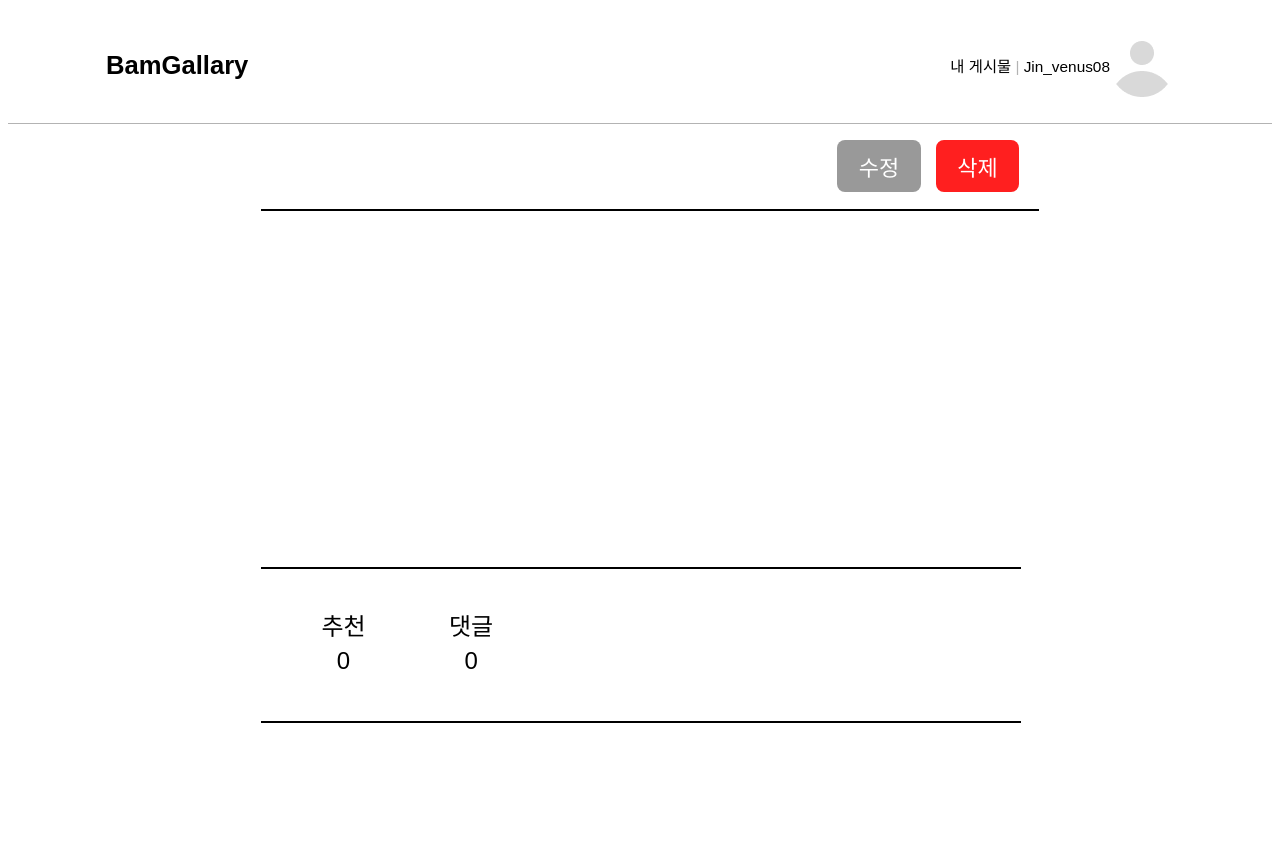
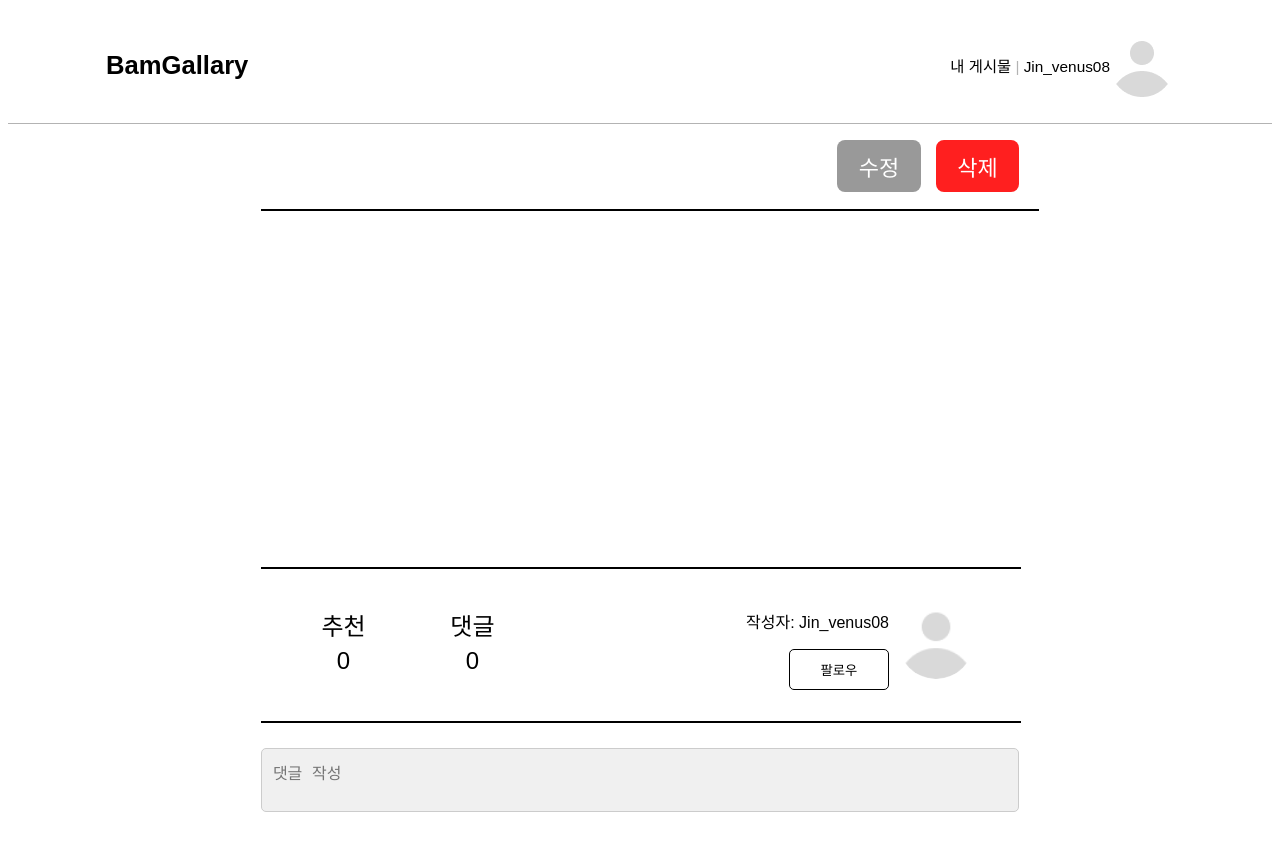
Before and after one commit to gomdoliro2/f_e-repository, a React (Create React App) app in the folder gomdorilo/: page /post in a window 1280 px wide. Shown: the top 850 px of the page. Built offline with nearby package versions, Linux system fonts and the light colour scheme.

Commit message:
ADD :: 삭제, 수정

```diff
--- a/gomdorilo/src/App.css
+++ b/gomdorilo/src/App.css
@@ -259,6 +259,16 @@ span {
     align-items: center;
 }
 
+.modal-type {
+    background-color: white;
+    width: 30%;
+    height: 30%;
+    padding: 20px;
+    border-radius: 8px;
+    position: relative;
+    text-align: center;
+}
+
 #main-title {
     font-size: 26px;
     font-weight: bold;
@@ -319,7 +329,6 @@ span {
     border-radius: 8px;
     background-color: #1F8BFF;
     color: #fff;
-
 }
 
 button {
@@ -354,6 +363,10 @@ button {
     padding: 3%;
 }
 
+.comments {
+    margin-right: 30%;
+}
+
 .margin {
     margin-top: 5px;
 }
@@ -369,3 +382,79 @@ button {
     border: 0.6px solid #000;
     background-color: #000;
 }
+
+.author-info {
+    display: flex;
+    align-items: center;
+    justify-content: space-between;
+    width: 100%;
+}
+
+.author-details {
+    display: flex;
+    flex-direction: column;
+    align-items: flex-end;
+    text-align: right;
+    margin-right: 1%;
+}
+
+.author-image {
+    margin-right: 6%;
+    width: 10%;
+    height: 4%;
+    border-radius: 50%;
+}
+
+.follow-button {
+    border: 1px solid #000;
+    background-color: #fff;
+    color: #000;
+    width: 70%;
+    border-radius: 5px;
+    cursor: pointer;
+}
+
+.comment-input {
+    background-color: #f0f0f0;
+    border: 1px solid #ccc;
+    color: #666;
+    padding: 1.2%;
+    border-radius: 5px;
+    margin-top: 1.3%;
+}
+
+.comment-input textarea {
+    width: 100%;
+    height: 50%;
+    font-size: 16px;
+    border: none;
+    resize: none;
+    outline: none;
+    background-color: transparent;
+}
+
+#go {
+    margin-top: 10%;
+    width: 25%;
+    border-radius: 5px;
+    text-align: center;
+    background-color: #FF1F1F;
+    color: #fff;
+
+}
+
+#cancel {
+    width: 25%;
+    border-radius: 5px;
+    background-color: #999;
+    color: #fff;
+    margin-right: 2%;
+
+}
+
+#real {
+    padding: 2%;
+    margin-top: 10%;
+    font-size: 24px;
+    font-weight: 600;
+}
--- a/gomdorilo/src/components/Post.js
+++ b/gomdorilo/src/components/Post.js
@@ -9,6 +9,7 @@ const Post = () => {
 
     const [titleState] = useState(title);
     const [contentState] = useState(content);
+    const [isModalOpen, setIsModalOpen] = useState(false); // 모달 상태 추가
 
     const handleEdit = () => {
         navigate('/new-post', {
@@ -17,7 +18,15 @@ const Post = () => {
     };
 
     const handleDelete = () => {
+        setIsModalOpen(true);
+    };
+
+    const confirmDelete = () => {
         navigate('/');
+    };
+
+    const cancelDelete = () => {
+        setIsModalOpen(false);
     };
 
     return (
@@ -47,8 +56,8 @@ const Post = () => {
                         readOnly
                         className="title-show"
                     />
-                        <button onClick={handleEdit} id="edit">수정</button>
-                        <button onClick={handleDelete} id="delete">삭제</button>
+                    <button onClick={handleEdit} id="edit">수정</button>
+                    <button onClick={handleDelete} id="delete">삭제</button>
                 </div>
                 <div className="thin-ubderline" />
                 <textarea
@@ -57,7 +66,7 @@ const Post = () => {
                     className="textarea"
                 />
                 <div className="thin-line" />
-                <div className="show">
+                <div className="show author-info">
                     <div className="good">
                         추천
                         <div className="margin">
@@ -70,12 +79,30 @@ const Post = () => {
                             <span id="num">0</span>
                         </div>
                     </div>
+                    <div className="author-details">
+                        <p>작성자: Jin_venus08</p>
+                        <button className="follow-button">팔로우</button>
+                    </div>
+                    <img src={picture2} alt="author" className="author-image" />
                 </div>
                 <div className="thin-line" />
+                <div className="comment-input">
+                    <textarea
+                        placeholder="댓글 작성"
+                    />
+                </div>
             </div>
+            {isModalOpen && (
+                <div className="modal">
+                    <div className="modal-type">
+                        <p id = "real">이 글을 삭제하시겠습니까?</p>
+                        <button onClick={cancelDelete} id = "cancel">취소</button>
+                        <button onClick={confirmDelete} id = "go">삭제</button>
+                    </div>
+                </div>
+            )}
         </div>
     );
-
 }
 
 export default Post;
```
